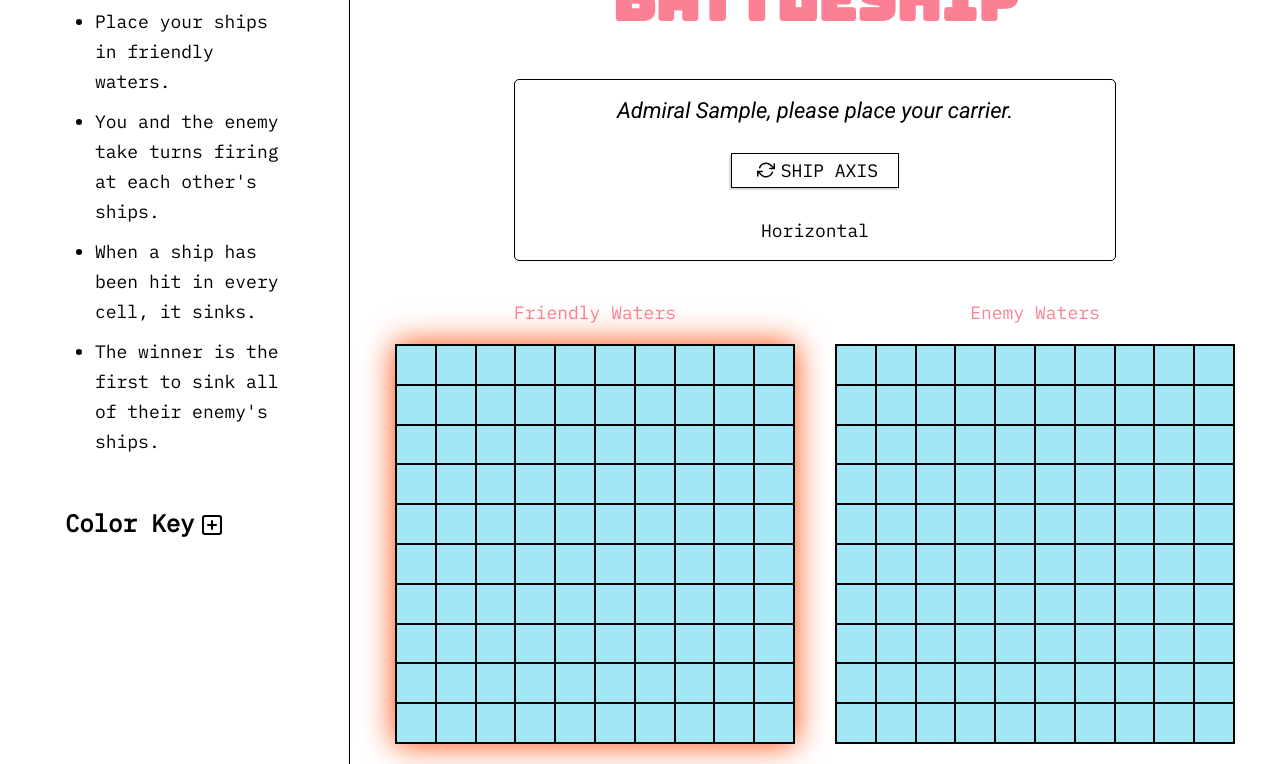
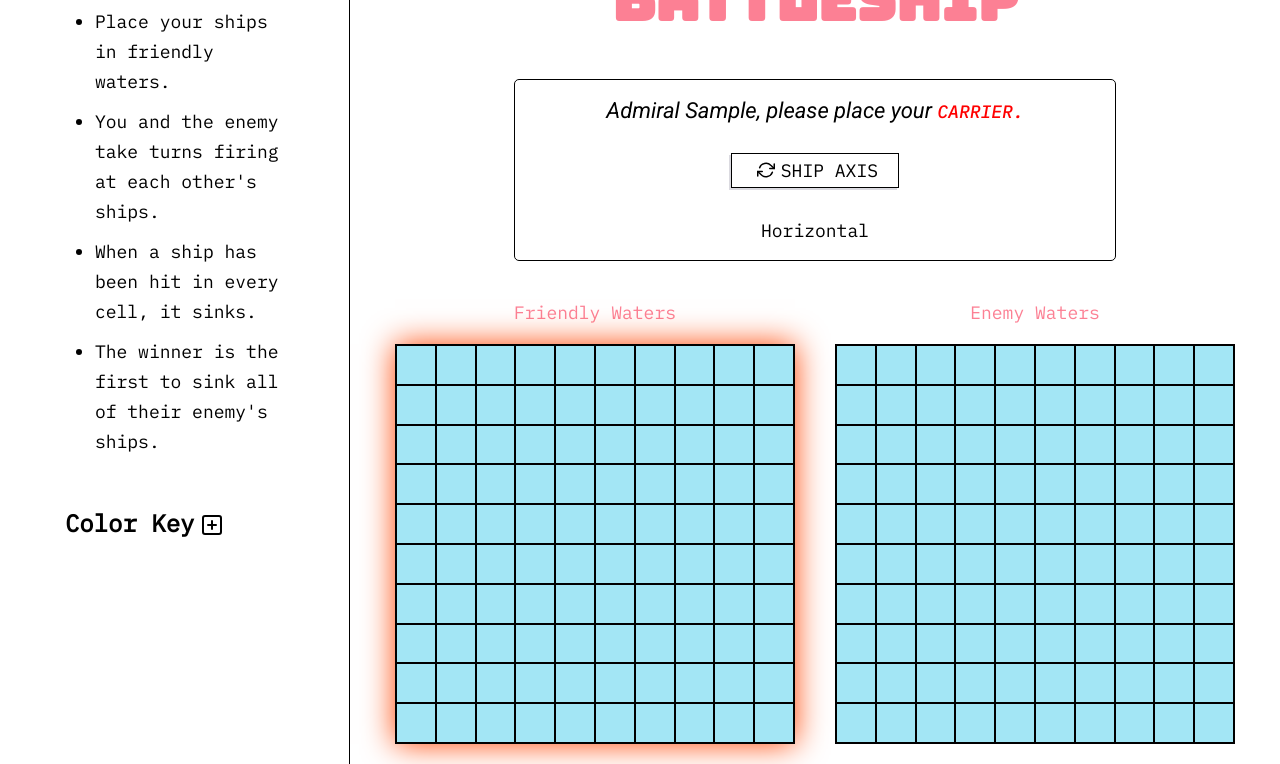
Before and after one commit to rebsrebs/battleship, a website built with webpack: page dist/index.html in a window 1280 px wide. Both pictures are taken after typing "Sample" into the empty fields and a click on the button "SUBMIT". Shown: the part 80-844 px from the top of the page. Built offline with nearby package versions, Linux system fonts and the light colour scheme.

Commit message:
Change style of ship name in placement msg

```diff
--- a/src/UI.js
+++ b/src/UI.js
@@ -206,7 +206,8 @@ function placeShips (name, gameboard, shipIdx = 0) {
     // end keyboard stuff
 
     let currentShip = gameboard.getPlacedShips()[shipIdx];
-    placeMsg.textContent = `Admiral ${name}, please place your ${currentShip.ship.name}.`;
+    // placeMsg.textContent = `Admiral ${name}, please place your ${currentShip.ship.name}.`;
+    placeMsg.innerHTML = "Admiral " + name + ", please place your <span class='shipname'> " + currentShip.ship.name + ".</span>";
 
     // define hoverHandler
     var hoverHandler = function(e) {
--- a/src/style.css
+++ b/src/style.css
@@ -61,6 +61,8 @@
   align-items: center;
   justify-content: center;
   width: 100%;
+  padding-left: 20px;
+  padding-right: 20px;
 }
 
 h1 {
@@ -316,6 +318,12 @@ input.nsformitem {
   left: 5px;
   height: 18px;
 }
+
+.shipname {
+  font-family: 'IBM Plex Mono';
+  text-transform: uppercase;
+  color: red;
+}
 /* END SHIP PLACEMENT */
 
 /* MOVES */
@@ -331,6 +339,7 @@ input.nsformitem {
   align-items: center;
   justify-content: flex-start;
   padding-left: 20px;
+  padding-right: 20px;
 }
 
 .movetop {
```
